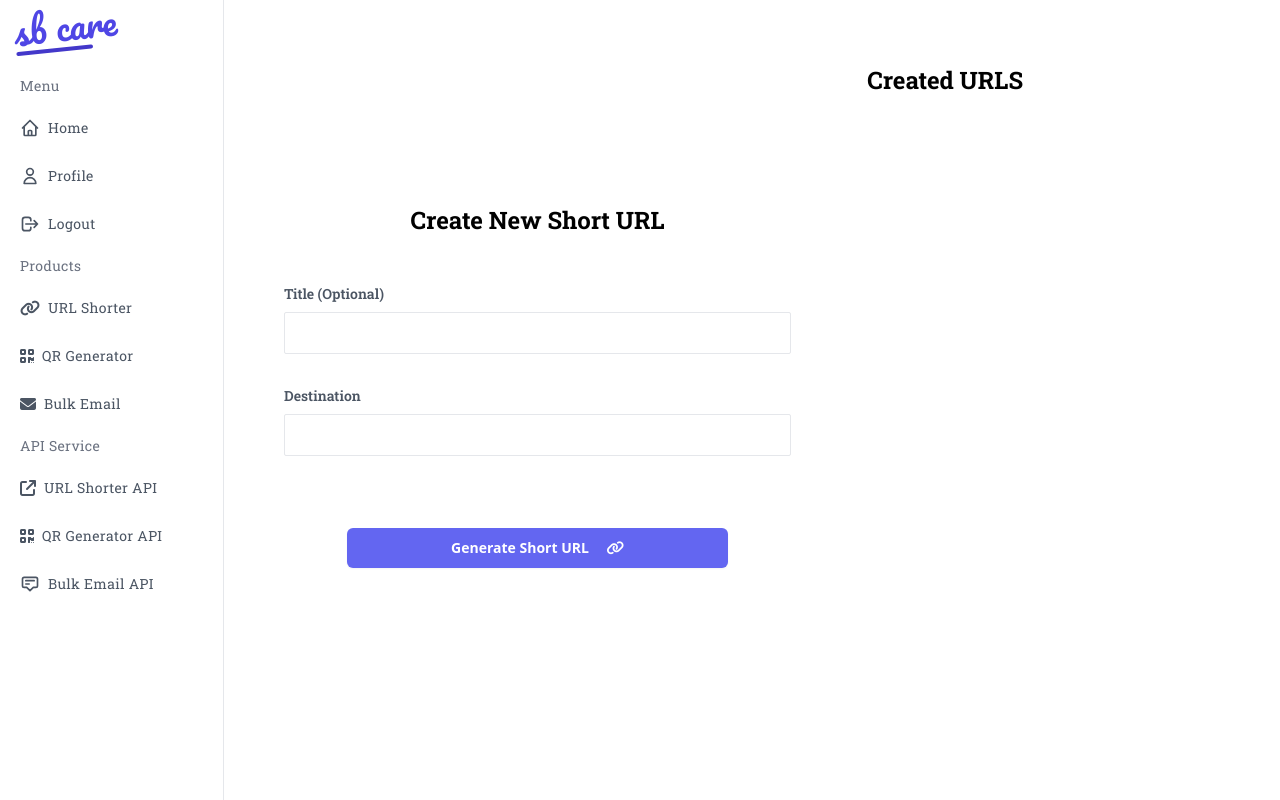
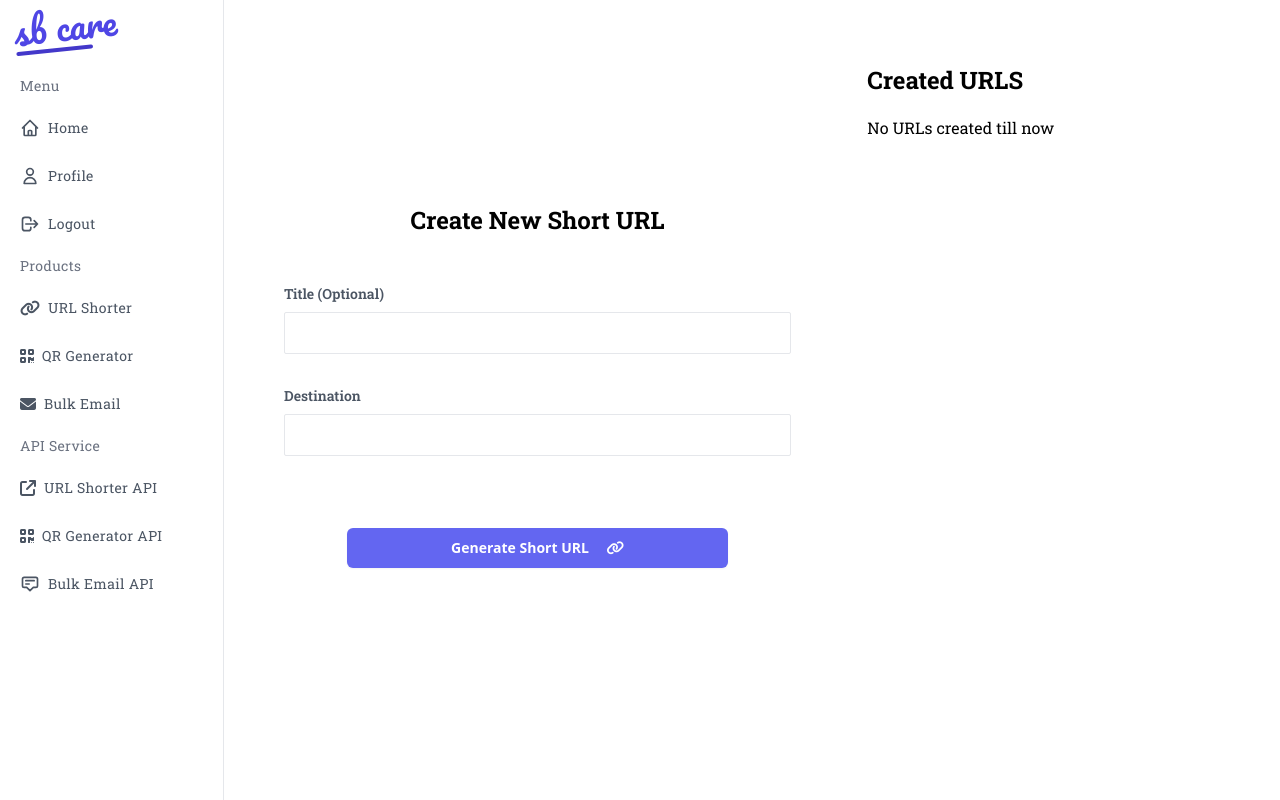
Before and after one commit to Mr-Atanu-Roy/SBCare, a Django app: page /products/url-shorter in a window 1280 px wide. Run offline with Django 4.2, Linux system fonts and the light colour scheme; the visitor is signed in with stand-in values (Sample User, id 1); data that the repository does not hold is empty; some libraries are stand-ins or nearby versions.

Commit message:
updated url-product template

```diff
--- a/templates/products/url_shorter.html
+++ b/templates/products/url_shorter.html
@@ -10,7 +10,7 @@
 <div class="h-screen grid grid-cols-5 gap-4 sm:py-6">
     <div class="p-10 xs:p-0 mx-auto w-full col-span-3 flex items-center justify-center overflow-y-auto">
         <div class="w-full">
-            <h1 class="font-bold text-center text-2xl mb-5 font-roboto capitalize">Create new short URL</h1>
+            <h2 class="font-bold text-center text-2xl mb-5 font-roboto capitalize">Create new short URL</h2>
             <div class="w-full divide-y divide-gray-200">
                 <form method="post" action="" class="px-5 py-7">
                     {% csrf_token %}
@@ -40,6 +40,7 @@
     <div class="p-10 pl-0 xs:p-0 mx-auto w-full col-span-2 overflow-y-auto">
         <h1 class="font-bold text-left text-2xl mb-5 font-roboto capitalize">Created URLS</h1>
         <div class="w-full" id="url-box-container">
+            {% if created_urls == None %}
             {% for url in created_urls %}
             <div class="url-box w-full flex-col justify-start items-center">
                 <div class="flex border mb-4 py-5 px-4 rounded hover:bg-gray-50 w-full 2xl:w-10/12">
@@ -71,6 +72,9 @@
                 </div>
             </div>
             {% endfor %}
+            {% else %}
+                <p class="font-roboto font-light">No URLs created till now</p>
+            {% endif %}
         </div>
     </div>
 </div>
```
